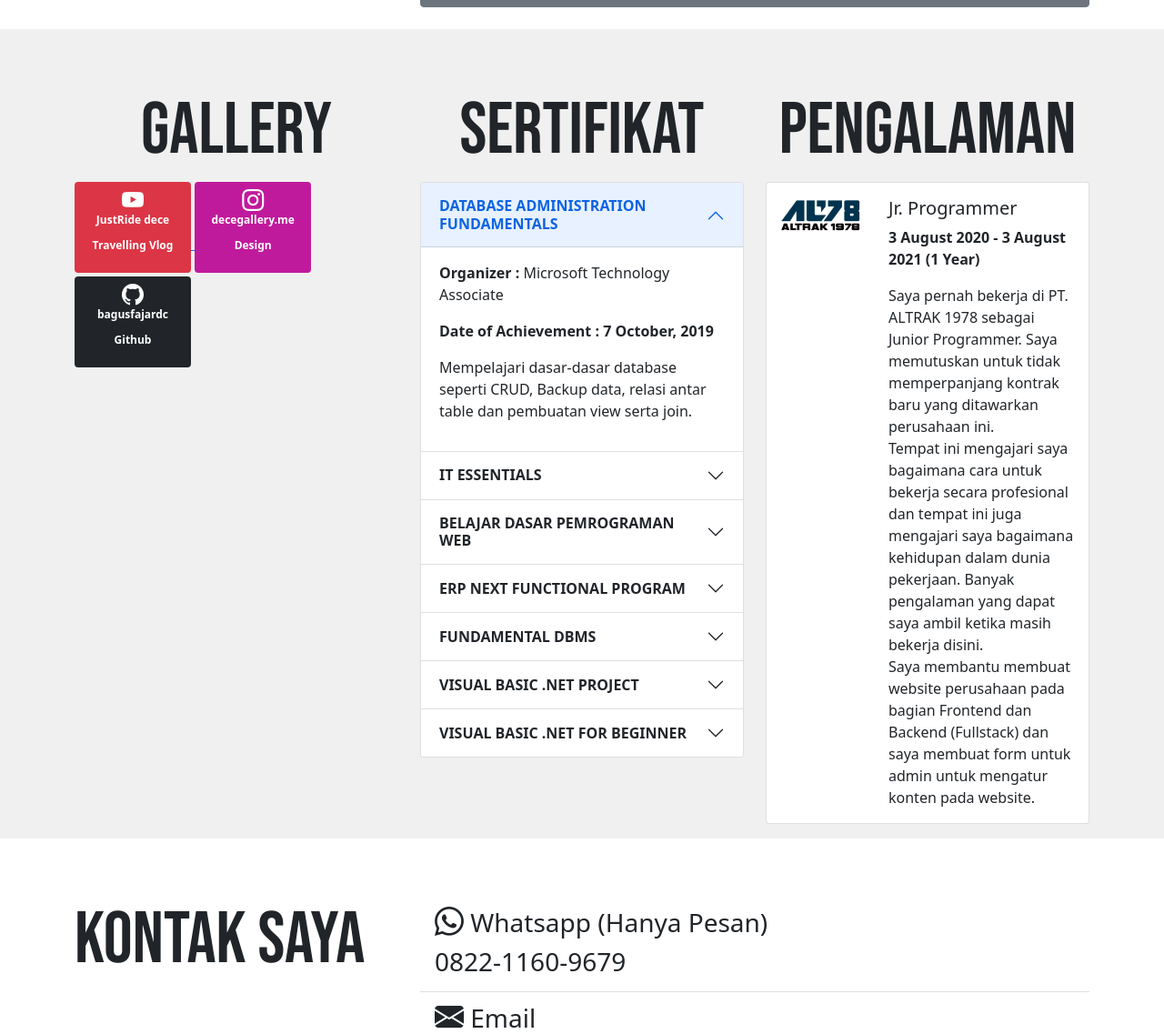
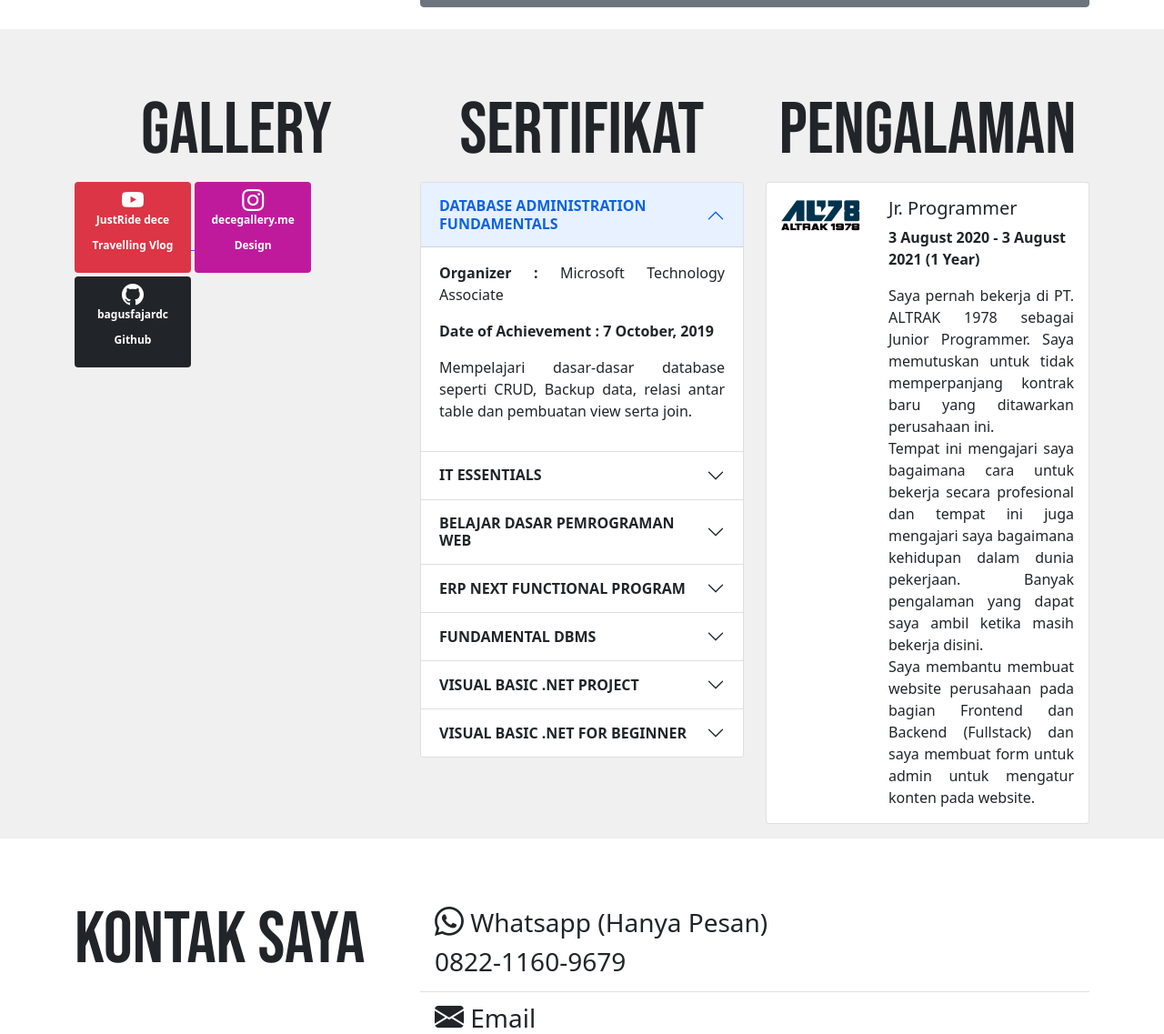
Before and after one commit to bagusfajardc/bagusfajardc.github.io, a PHP site: page / in a window 1280 px wide. Shown: the part 2692-3829 px from the top of the page at 91% size. Run offline with PHP 8.4, Linux system fonts and the light colour scheme; some libraries are stand-ins or nearby versions.

Commit message:
buat class jstf

```diff
--- a/index.html
+++ b/index.html
@@ -196,7 +196,7 @@
         <div class="row justify-content-center fs-5">
           <div class="col-lg-4">
             <h1 class="text-center display-1 text-uppercase" style="font-family: 'Bebas Neue';">Portfolio</h1>
-            <p>Ini pengalaman saya dalam membuat Website. Ini adalah Company Profile dari PT. ALTRAK 1978.
+            <p class="jstf">Ini pengalaman saya dalam membuat Website. Ini adalah Company Profile dari PT. ALTRAK 1978.
             Kontribusi saya dalam pembuatan Website ini adalah sebagai Frontend dan Backend (Fullstack Developer).
             Selain itu saya juga  membuat form untuk admin dalam mengelola konten yang akan ditampilkan pada Website tersebut.
             Seperti konten Product, Berita, Informasi lowongan kerja dan lainnya. Serta saya membuat database sederhana untuk website tersebut.
@@ -207,22 +207,22 @@
             <div class="row justify-content-center">
               <div class="col-md-6 mb-3">
                 <figure class="figure">
-                  <img src="img/screenshot/Homepage.png" class="figure-img img-fluid rounded" alt="...">
+                  <img src="img/screenshot/Homepage.png" class="figure-img img-fluid rounded">
                 </figure>
               </div>
               <div class="col-md-6 mb-3">
                 <figure class="figure">
-                  <img src="img/screenshot/Product.png" class="figure-img img-fluid rounded" alt="...">
+                  <img src="img/screenshot/Product.png" class="figure-img img-fluid rounded">
                 </figure>
               </div>
               <div class="col-md-6 mb-3">
                 <figure class="figure">
-                  <img src="img/screenshot/News.png" class="figure-img img-fluid rounded" alt="...">
+                  <img src="img/screenshot/News.png" class="figure-img img-fluid rounded">
                 </figure>
               </div>
               <div class="col-md-6 mb-3">
                 <figure class="figure">
-                  <img src="img/screenshot/companyprofile.png" class="figure-img img-fluid rounded" alt="...">
+                  <img src="img/screenshot/companyprofile.png" class="figure-img img-fluid rounded">
                 </figure>
               </div>
               <div class="d-grid gap-2">
@@ -269,7 +269,7 @@
           <!-- SERTIFIKAT -->
           <div class="col-md-4">
             <h1 class="text-center display-1 text-uppercase" style="font-family: 'Bebas Neue';">Sertifikat</h1>
-            <div class="accordion" id="accordionPanelsStayOpenExample">
+            <div class="accordion jstf" id="accordionPanelsStayOpenExample">
               <!--  -->
               <div class="accordion-item">
                 <h2 class="accordion-header" id="panelsStayOpen-headingOne">
@@ -391,7 +391,7 @@
                   <div class="card-body">
                     <h5 class="card-title">Jr. Programmer</h5>
                     <p class="card-text fw-bold">3 August 2020 - 3 August 2021 (1 Year) </p>
-                    <p class="card-text">Saya pernah bekerja di PT. ALTRAK 1978 sebagai Junior Programmer.  Saya memutuskan untuk tidak memperpanjang kontrak baru yang ditawarkan perusahaan ini. <br>
+                    <p class="jstf card-text">Saya pernah bekerja di PT. ALTRAK 1978 sebagai Junior Programmer.  Saya memutuskan untuk tidak memperpanjang kontrak baru yang ditawarkan perusahaan ini. <br>
                       Tempat ini mengajari saya bagaimana cara untuk bekerja secara profesional dan tempat ini juga mengajari saya  bagaimana kehidupan dalam dunia pekerjaan.
                       Banyak pengalaman yang dapat saya ambil ketika masih bekerja disini.  <br>
                       Saya membantu membuat website perusahaan pada bagian Frontend dan Backend (Fullstack) dan saya membuat form untuk admin untuk mengatur konten pada website.
--- a/mystyle.css
+++ b/mystyle.css
@@ -50,3 +50,7 @@ section {
     text-align: center;
   }
 }
+
+.jstf {
+  text-align: justify;
+}
```
